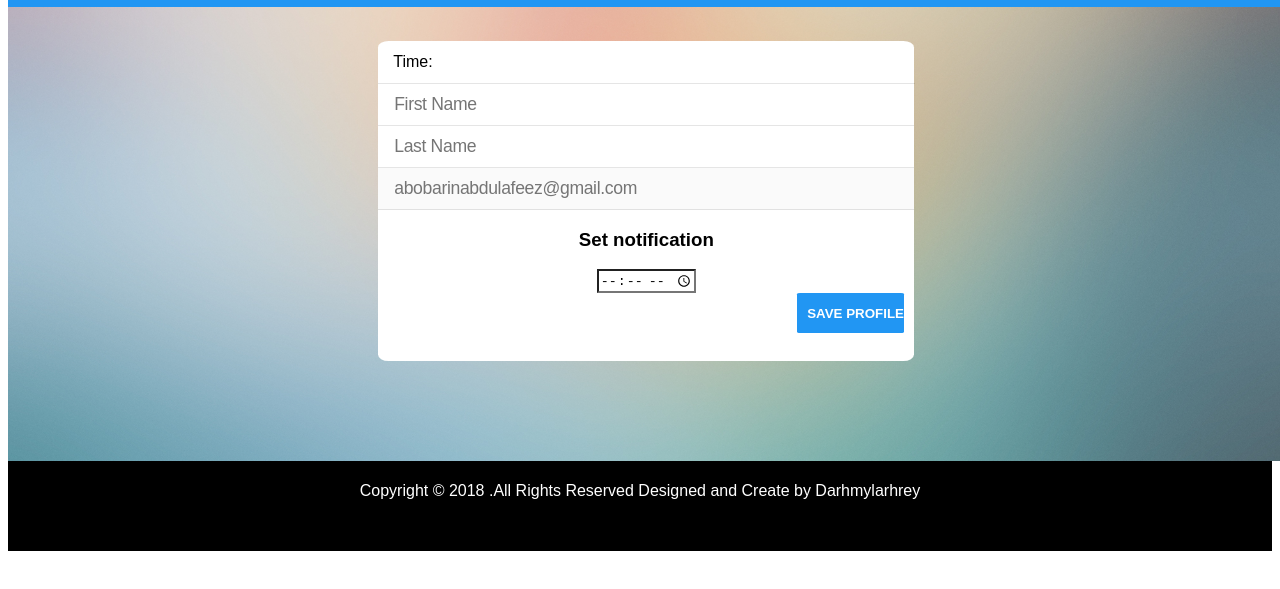
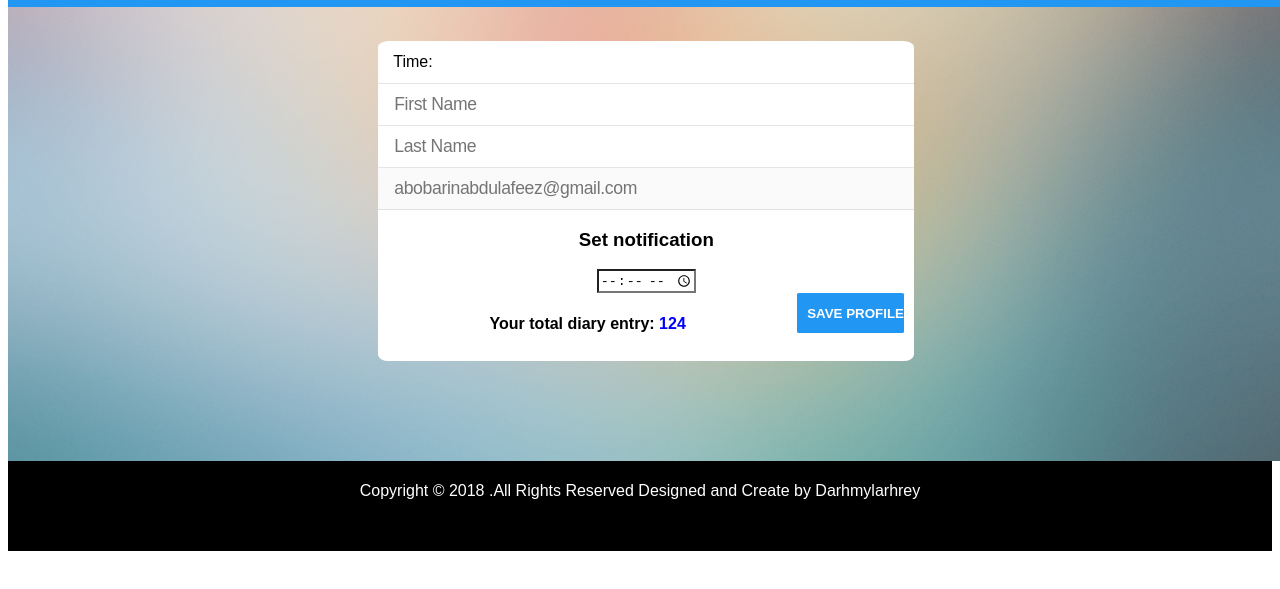
Before and after one commit to darhmylarhrey/MyDiary, a plain HTML site: page profile.html in a window 1280 px wide. Shown: the part 97-686 px from the top of the page. Drawn offline with Linux system fonts and the light colour scheme.

Commit message:
total entries added

```diff
--- a/profile.html
+++ b/profile.html
@@ -43,9 +43,12 @@
                 </div>
                 <div class="submit-entry">
                     <input type="button" class="btn" value="SAVE PROFILE">
-
                 </div>
             </form>
+
+            <div class="">
+              <h4>Your total diary entry:<span style="color: blue"> 124 </span></h4>
+            </div>
         </div>
 
       </div>
```
